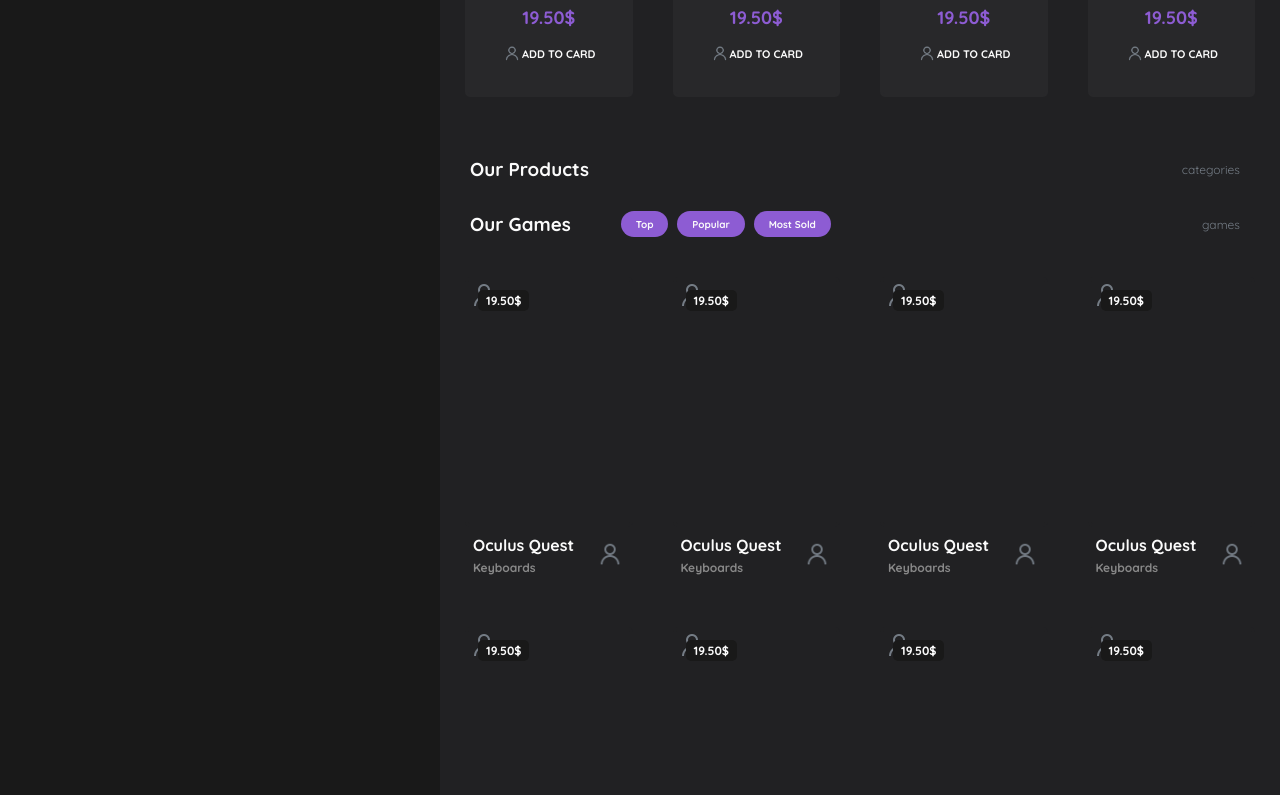
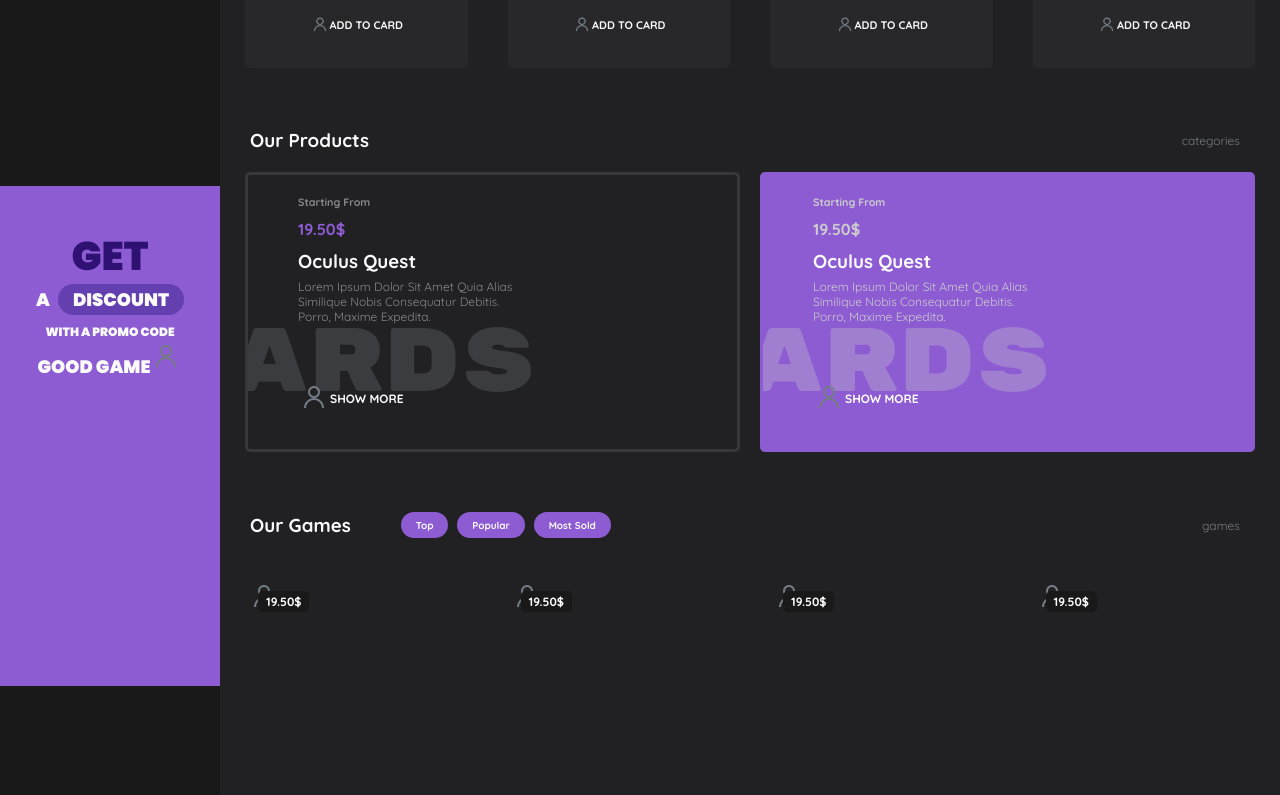
Before and after one commit to mohamed7372/Good-Game-Store, a React (Create React App) app: page / in a window 1280 px wide. Shown: the part 1025-1820 px from the top of the page. Built offline with nearby package versions, Linux system fonts and the light colour scheme; data requests are answered from the project's data file.

Commit message:
custom card & announce

```diff
--- a/src/App.css
+++ b/src/App.css
@@ -8,4 +8,5 @@
 
 .App .content > aside {
     display: flex;
+    background-color: var(--dark-color);
 }
--- a/src/App.jsx
+++ b/src/App.jsx
@@ -1,4 +1,5 @@
 import './App.css';
+import AnnounceSide from './components/announce/AnnounceSide';
 import Catalog from './components/catalog/Catalog';
 import Footer from './components/footer/Footer';
 import NavBar from './components/navbar/NavBar';
@@ -7,13 +8,16 @@
 
 function App() {
 
-  const show = true;
+  const show = false;
 
   return (
     <div className="App">
       <div className="content">
         <aside>
-          <SideBar />
+          <section>
+            <SideBar />
+            <AnnounceSide />
+          </section>
           {show && <Catalog />}
         </aside>
         <main>
--- /dev/null
+++ b/src/components/announce/AnnounceSide.css
@@ -0,0 +1,38 @@
+.announce-side {
+    background-color: var(--main-color);
+    height: 500px;
+    width: 100%;
+    display: flex;
+    flex-direction: column;
+    align-items: center;
+    text-transform: uppercase;
+    padding-top: 40px;
+}
+
+.announce-side h1 {
+    font-size: 40px;
+    color: #2f1173;
+    font-family: 'Poppins', sans-serif;
+    font-weight: 900;
+}
+
+.announce-side span,
+.announce-side p:first-of-type {
+    font-family: 'Poppins', sans-serif;
+    font-weight: 900;
+    font-size: 18px;
+}
+
+.announce-side p span {
+    background-color: #643fb0;
+    padding: 3px 15px;
+    border-radius: 50px;
+    margin-left: 5px;
+}
+
+.announce-side p:last-of-type {
+    margin-top: 10px;
+    font-family: 'Poppins', sans-serif;
+    font-weight: 900;
+    font-size: 12px;
+}
--- /dev/null
+++ b/src/components/announce/AnnounceSide.jsx
@@ -0,0 +1,17 @@
+import './AnnounceSide.css';
+
+const AnnounceSide = () => {
+    return (
+        <div className="announce-side">
+            <h1>get</h1>
+            <p>a <span>discount</span></p>
+            <p>with a promo code</p>
+            <div className="btn">
+                <span>good game</span>
+                <img src={process.env.PUBLIC_URL + `/assets/icons/profile-ic.png`} />
+            </div>
+        </div>
+    );
+}
+
+export default AnnounceSide;
--- /dev/null
+++ b/src/components/card/BigCard.jsx
@@ -0,0 +1,21 @@
+const BigCard = ({ prod, style }) => {
+    const secondStyle = style ? 'act' : '';
+
+    return (
+        <div className={`big-card ${secondStyle}`}>
+            <div className="content-card">
+                <p className="cat">{prod.category}</p>
+                <h6>starting from</h6>
+                <p className="price">{prod.price}$</p>
+                <h3>{prod.name}</h3>
+                <p className="details">{prod.detail}</p>
+            </div>
+            <div className="btn">
+                <img src={process.env.PUBLIC_URL + `/assets/icons/profile-ic.png`} />
+                <p>show more</p>
+            </div>
+        </div>
+    );
+}
+
+export default BigCard;
--- /dev/null
+++ b/src/components/card/BigCardList.jsx
@@ -0,0 +1,29 @@
+import Fillter from "../fillter/Fillter";
+import BigCard from "./BigCard";
+import './CardList.css';
+
+const BigCardList = ({ title, caption }) => {
+
+    const prod = {
+        name: 'oculus quest',
+        category: 'keyboards',
+        price: '19.50',
+        detail: 'Lorem ipsum dolor sit amet quia alias similique nobis consequatur debitis. Porro, maxime expedita.'
+    };
+
+    const arr = [1, 2];
+
+    return (
+        <div className="card-list">
+            <Fillter title={title} caption={caption} showBtn={false}/>
+
+            <div className="big-cards">
+                {arr.map(i =>
+                    (<BigCard prod={prod} key={i} style={i==2} />)
+                )}
+            </div>
+        </div>
+    );
+}
+
+export default BigCardList;
--- a/src/components/card/Card.css
+++ b/src/components/card/Card.css
@@ -109,7 +109,82 @@
     font-weight: bold;
 }
 
-.card-game .details > img {
+.card-game .details>img {
     width: 30px;
     height: 30px;
 }
+
+/* big card style 1 */
+.big-card {
+    height: 280px;
+    border: 3px solid var(--gray-color);
+    border-radius: 5px;
+    padding: 20px 0 20px 50px;
+    text-transform: capitalize;
+    position: relative;
+    margin-top: 20px;
+    overflow: hidden;
+}
+
+.big-card {
+    display: flex;
+    flex-direction: column;
+    justify-content: space-between;
+}
+
+.big-card .cat {
+    position: absolute;
+    right: 200px;
+    bottom: 30px;
+    font-size: 90px;
+    font-family: 'Rubik Mono One', sans-serif;
+    text-align: right;
+    color: var(--second-color);
+    opacity: .3;
+}
+
+.big-card h6 {
+    color: #888;
+}
+
+.big-card .price {
+    color: var(--main-color);
+    font-weight: bold;
+    margin: 10px 0;
+}
+
+.big-card .details {
+    color: #888;
+    font-size: 12px;
+    width: 230px;
+    margin-top: 6px;
+}
+
+.big-card .btn {
+    display: flex;
+    align-items: center;
+    margin-bottom: 15px;
+    width: fit-content;
+    cursor: pointer;
+    z-index: 10;
+}
+
+.big-card .btn>p {
+    font-size: 12px;
+    font-weight: bold;
+    text-transform: uppercase;
+}
+
+.big-card.act {
+    background-color: var(--main-color);
+    border-color: var(--main-color);
+}
+
+.big-card.act h6,
+.big-card.act p {
+    color: #ccc !important;
+}
+
+.big-card.act .btn p {
+    color: white !important;
+}
--- a/src/components/card/CardList.css
+++ b/src/components/card/CardList.css
@@ -5,3 +5,12 @@
 
     margin-bottom: 60px;
 }
+
+/* big card list style */
+.big-cards {
+    display: grid;
+    grid-template-columns: repeat(2, auto);
+    gap: 0 20px;
+
+    margin-bottom: 60px;
+}
--- a/src/components/catalog/Catalog.css
+++ b/src/components/catalog/Catalog.css
@@ -3,6 +3,7 @@
     width: 220px;
     background-color: var(--dark-color);
     padding: 0 20px;
+    margin-left: 2px;
 }
 
 .catalog>* {
--- a/src/components/sidebar/SideBar.css
+++ b/src/components/sidebar/SideBar.css
@@ -1,5 +1,5 @@
 .sidebar{
-    height: 100%;
+    height: 50%;
     width: 220px;
     background-color: var(--dark-color);
     padding: 0 20px;
--- a/src/index.css
+++ b/src/index.css
@@ -1,4 +1,7 @@
 @import url('https://fonts.googleapis.com/css2?family=Quicksand:wght@300;400;500;600;700&display=swap');
+@import url('https://fonts.googleapis.com/css2?family=Rubik+Mono+One&display=swap');
+@import url('https://fonts.googleapis.com/css2?family=Poppins:wght@400;500;600;700;800;900&display=swap');
+
 
 :root {
   --main-color: #8d5cd3;
--- a/src/pages/home/Home.jsx
+++ b/src/pages/home/Home.jsx
@@ -1,17 +1,14 @@
 import Announce from '../../components/announce/Announce';
-import Fillter from '../../components/fillter/Fillter';
 import CardList from '../../components/card/CardList';
+import BigCardList from '../../components/card/BigCardList';
 import './Home.css';
 
 const Home = () => {
-
-
-
     return (
         <div className="home">
             <Announce />
-            <CardList title='our products' caption='categories'/>
-            <Fillter title='our products' caption='categories'/>
+            <CardList title='our products' caption='categories' />
+            <BigCardList title='our products' caption='categories'/>
             <CardList typeCard={2} title='our games' caption='games'/>
         </div>
     );
```
